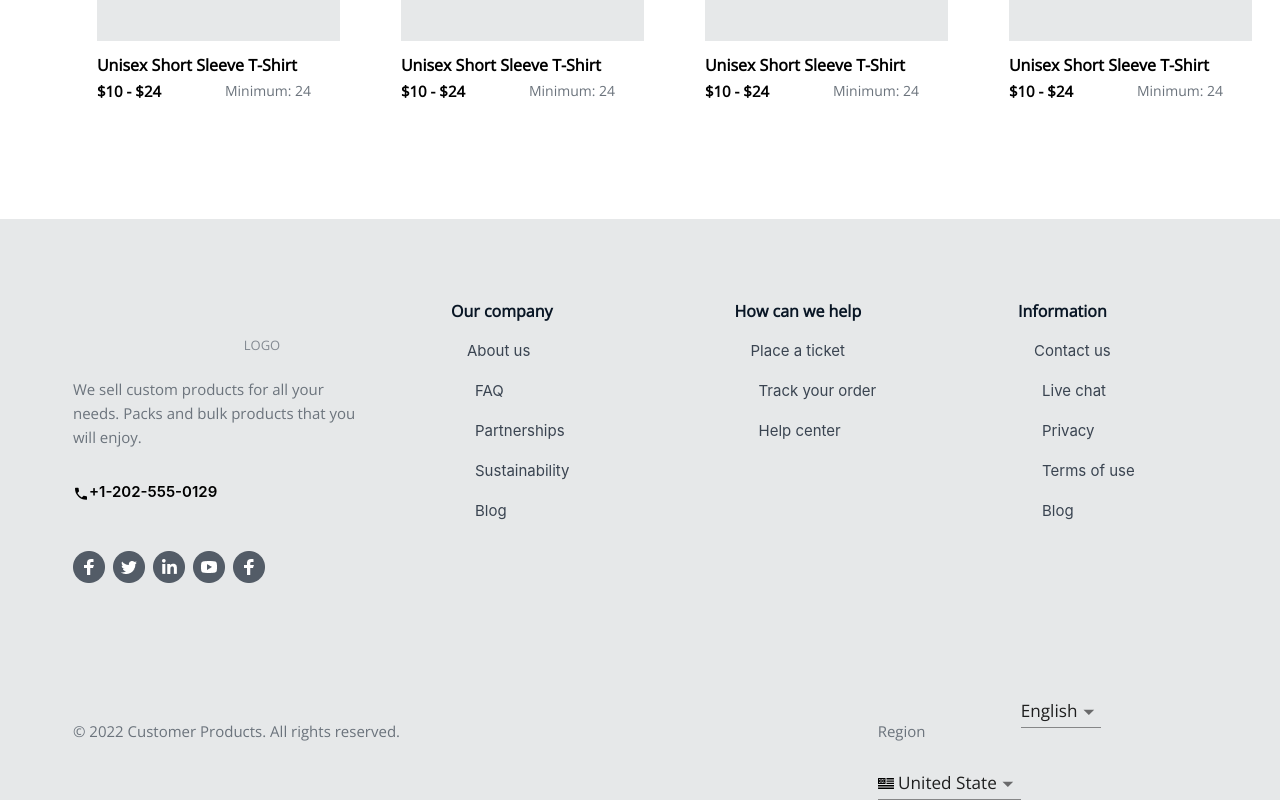
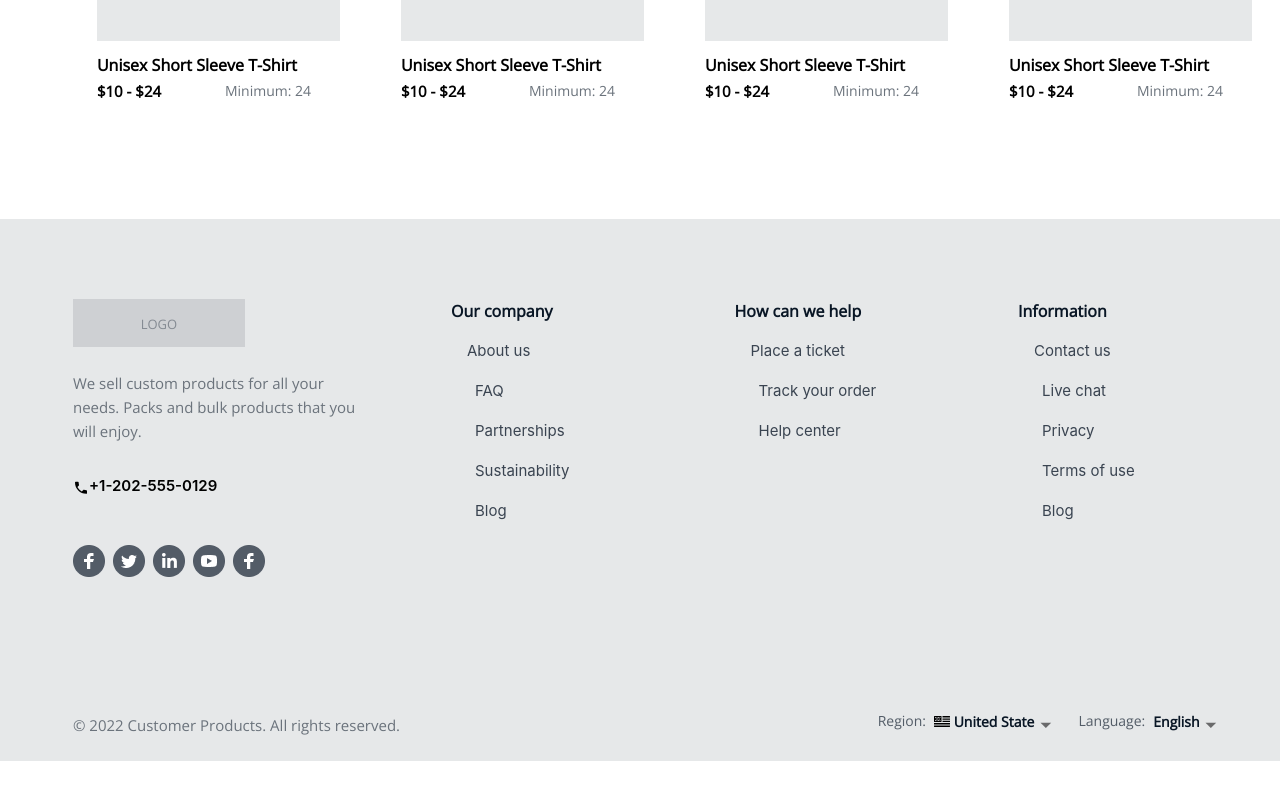
Before and after one commit to jmlamis1993/React-Challenge, a React (Create React App) app in the folder react-challenge/: page / in a window 1280 px wide. Shown: the part 1115-1915 px from the top of the page. After the commit the page ends 1876 px from the top, so only its background shows below. Built offline with nearby package versions, Linux system fonts and the light colour scheme.

Commit message:
fix update

```diff
--- a/react-challenge/src/App.tsx
+++ b/react-challenge/src/App.tsx
@@ -1,36 +1,32 @@
-import { createTheme, ThemeProvider } from '@mui/material/styles';
-import Box from '@mui/material/Box';
-import Container from '@mui/material/Container';
-import {NavBar} from './components/navbar/NavBar';
+import { createTheme, ThemeProvider } from "@mui/material/styles";
+import Box from "@mui/material/Box";
+import Container from "@mui/material/Container";
+import { NavBar } from "./components/navbar/NavBar";
 import style from "./assets/css/style.module.css";
 import "@fontsource/open-sans";
-import { Breadcrumb } from './components/breadcrumb/Breadcrumb';
-import { CartView } from './components/cartview/CartView';
-import { ListProduct } from './components/listproduct/ListProduct';
-import { Footer } from './components/footer/Footer';
-
+import { Breadcrumb } from "./components/breadcrumb/Breadcrumb";
+import { CartView } from "./components/cartview/CartView";
+import { ListProduct } from "./components/listproduct/ListProduct";
+import { Footer } from "./components/footer/Footer";
 
 const theme = createTheme({
   typography: {
-    fontFamily: 'Open Sans',
+    fontFamily: "Open Sans",
     fontSize: 15,
-    },
-  });
+  },
+});
 
 function App() {
   return (
     <ThemeProvider theme={theme}>
-       {/* NavBar Section*/}
-        <NavBar/>
-
-       {/* Breadcrumb Section*/}
-       <Breadcrumb/>
-       <Container className={style.body_container}>
-       <CartView/>
-       <ListProduct/>
-       </Container>
-      <Footer/>
-  </ThemeProvider>
+      <NavBar />
+      <Breadcrumb />
+      <Container className={style.body_container}>
+        <CartView />
+        <ListProduct />
+      </Container>
+      <Footer />
+    </ThemeProvider>
   );
 }
 
--- a/react-challenge/src/assets/css/style.module.css
+++ b/react-challenge/src/assets/css/style.module.css
@@ -21,7 +21,7 @@
 }
 .logo_text {
   font-size: 13px !important;
-  margin-top: 10% !important;
+  padding-top: 10% !important;
   font-style: normal;
   position: relative;
   font-style: normal;
@@ -199,6 +199,16 @@
 
 
 }
+.text_dropdown{
+  color: #535C67 !important;
+  font-weight: 400 !important;
+  font-size: 14px !important;
+  line-height: 16px !important;
+  margin-top: 24px !important;
+  margin-bottom: 24px !important;
+
+  margin-right: 2% !important;
+}
 .phone_text{
   font-weight: 600 !important;
   font-size: 15px !important;
@@ -226,3 +236,16 @@ input[type="number"]{
 .navBar_right{
   width: 15px !important;
 }
+.dropdown_container{
+  display:flex !important;
+}
+.dropdown{
+  margin-right: 5% !important;
+  font-weight: 600 !important;
+  font-size: 14px !important;
+  line-height: 16px !important;
+  text-align: right !important;
+  color: #091625 !important;
+
+
+}
--- a/react-challenge/src/components/footer/Footer.tsx
+++ b/react-challenge/src/components/footer/Footer.tsx
@@ -18,11 +18,18 @@ import { FooterCo } from "./FooterCo";
 export const Footer = () => {
   return (
     <>
-      <Grid container sx={{ background: "#E6E8E9", paddingTop: "80px", paddingBottom:"112px" }}>
+      <Grid
+        container
+        sx={{
+          background: "#E6E8E9",
+          paddingTop: "80px",
+          paddingBottom: "112px",
+        }}
+      >
         <Grid container className={style.body_container}>
           <Grid item xs={4}>
-            <Box component="span" className={style.logo_footer}>
-              <Typography className={style.logo_text}>Logo</Typography>
+          <Box sx={{ width: '172px', height: '48px', backgroundColor: "#CED0D3",}}>
+              <Typography className={style.logo_text} >Logo</Typography>
             </Box>
             <Typography className={style.text_footer}>
               We sell custom products for all your needs. Packs and bulk
@@ -30,17 +37,13 @@ export const Footer = () => {
             </Typography>
             <Grid container direction="row" alignItems="center">
               <Grid item>
-                <LocalPhoneIcon sx={{ width: 16, marginTop: '8px' }} />
+                <LocalPhoneIcon sx={{ width: 16, marginTop: "8px" }} />
               </Grid>
               <Grid item className={style.phone_text}>
                 +1-202-555-0129
               </Grid>
             </Grid>
-            <Stack
-              direction={'row'}
-              spacing={1}
-              sx = {{marginTop:'40px'}}
-            >
+            <Stack direction={"row"} spacing={1} sx={{ marginTop: "40px" }}>
               <img
                 src={Facebook}
                 alt="Facebook"
@@ -172,7 +175,7 @@ export const Footer = () => {
           </Grid>
         </Grid>
       </Grid>
-      <FooterCo/>
+      <FooterCo />
     </>
   );
 };
--- a/react-challenge/src/components/footer/FooterCo.tsx
+++ b/react-challenge/src/components/footer/FooterCo.tsx
@@ -11,8 +11,6 @@ import style from "../../assets/css/style.module.css";
 import ReactFlagsSelect from "react-flags-select";
 import Facebook from "../../assets/images/icons/Group.png";
 
-;
-
 export const FooterCo = () => {
   return (
     <>
@@ -22,17 +20,15 @@ export const FooterCo = () => {
             © 2022 Customer Products. All rights reserved.
           </Typography>
         </Grid>
-        <Grid item xs={12} md={4} sm={4}>
-
-
-             <FormControl  variant="standard">
-             <Typography className={style.text_footer}>
-           Region
-          </Typography>
+        <Grid item xs={12} md={4} sm={4} className={style.dropdown_container}>
+          <Typography className={style.text_dropdown}>Region: </Typography>
           <Select
+            variant="standard"
             labelId="select-1"
-                id="select-standard"
+            id="select-standard1"
             value={1}
+            className={style.dropdown}
+            disableUnderline
           >
             <MenuItem value={1}>
               <img
@@ -43,30 +39,20 @@ export const FooterCo = () => {
               United State
             </MenuItem>
           </Select>
-              </FormControl>
 
-
-
-
-
-              <FormControl  variant="standard">
+          <Typography className={style.text_dropdown}>Language: </Typography>
           <Select
+            variant="standard"
             labelId="demo-simple-select-standard-label"
             id="demo-simple-select-standard"
             value={1}
-
+            className={style.dropdown}
+            disableUnderline
           >
             <MenuItem value={1}>English</MenuItem>
           </Select>
-
-             </FormControl>
-
-
         </Grid>
-
-
       </Grid>
-
     </>
   );
 };
```
Also changed, not shown: react-challenge/src/components/breadcrumb/Breadcrumb.tsx (+9 -19 lines), react-challenge/src/components/cartView/CartView.tsx (+17 -17 lines), react-challenge/src/components/navbar/NavBar.tsx (+20 -15 lines). Lines whose indentation alone changed are shown as unchanged.
